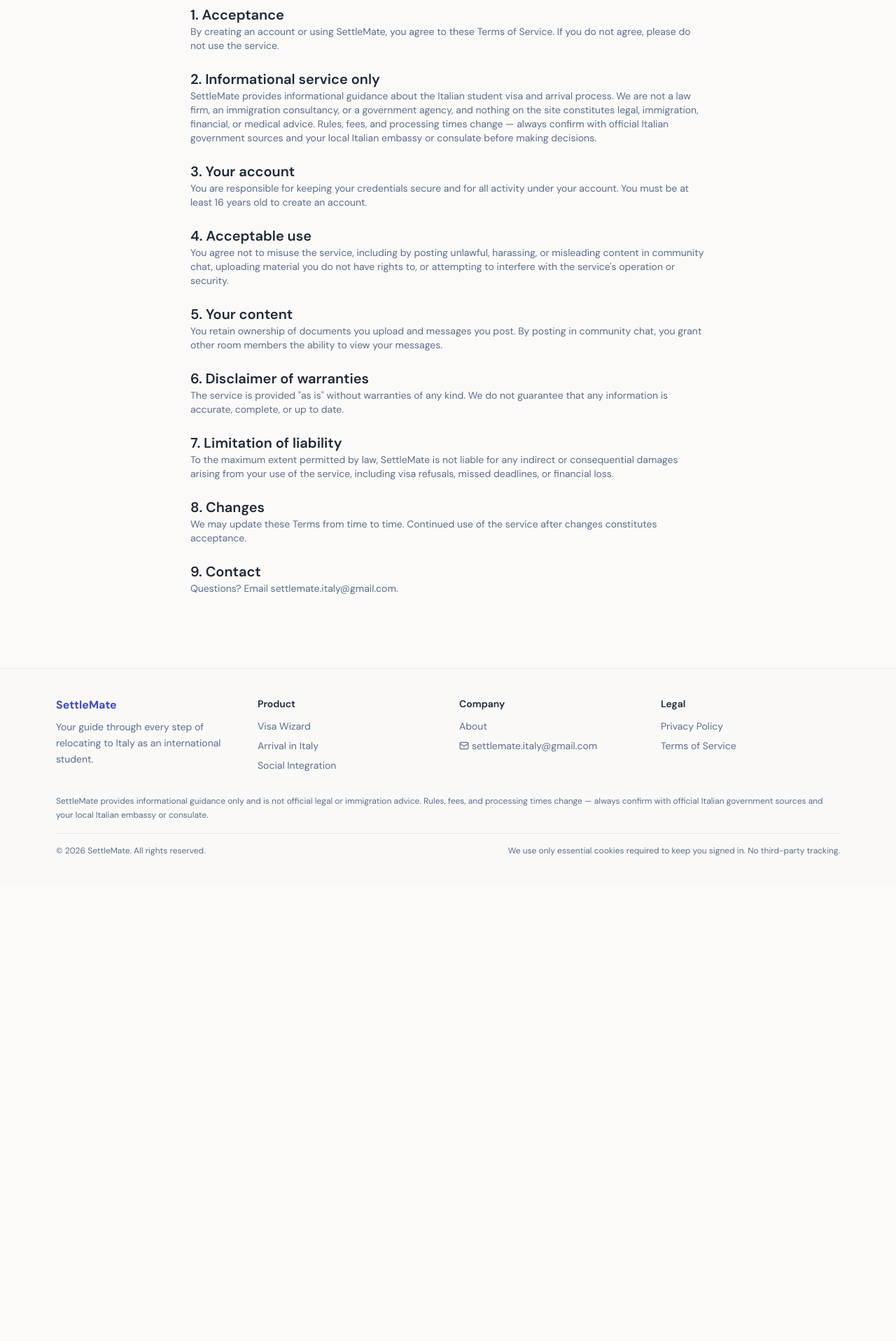
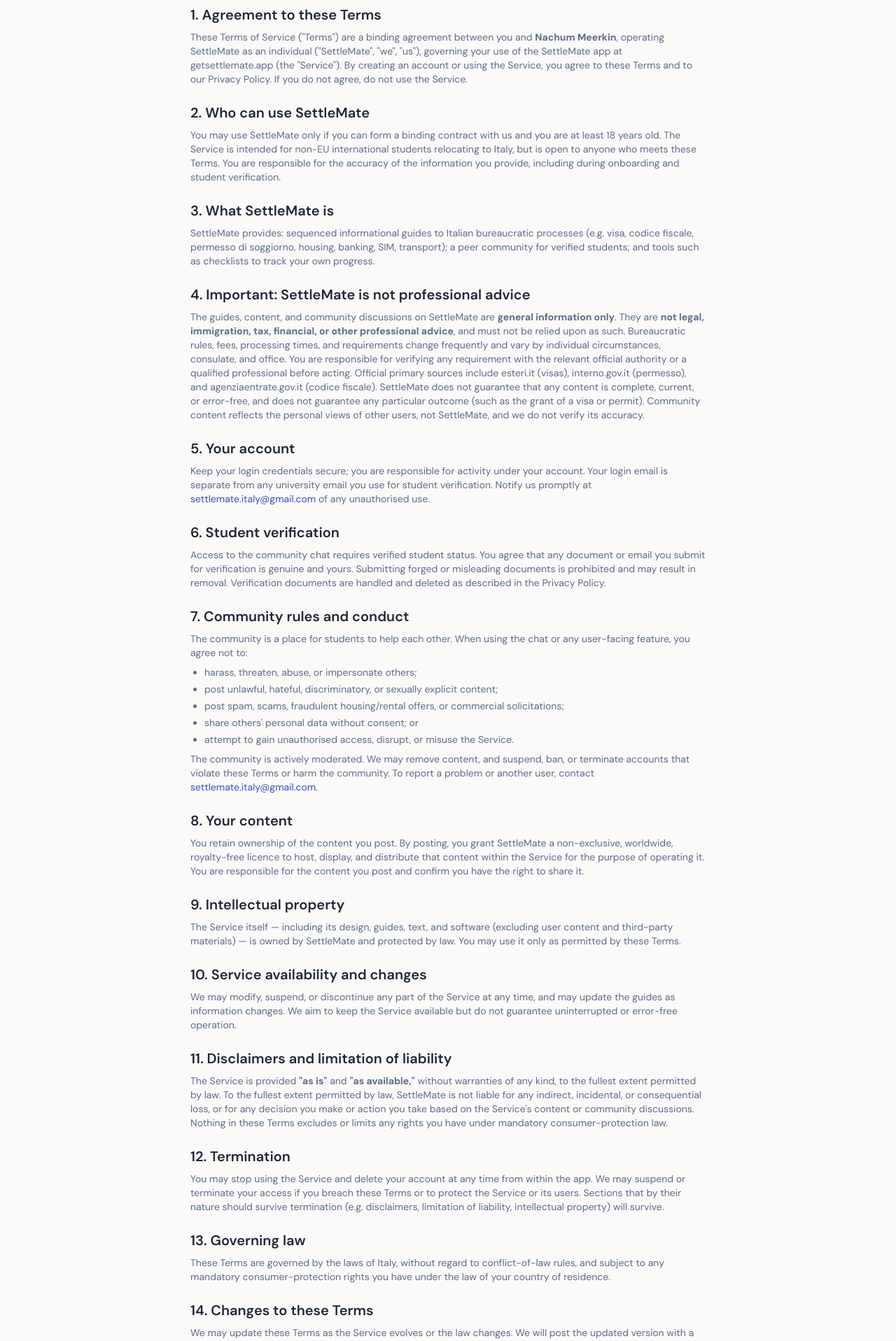
Before and after one commit to nachum1991-hash/settlemate-guide, a React (Vite) app: page /terms in a window 1280 px wide. Shown: the part 340-2257 px from the top of the page at 70% size. Before the commit the page ends 1604 px from the top, so only its background shows below. Built offline with nearby package versions, Linux system fonts and the light colour scheme.

Commit message:
Changes
Co-authored-by: nachum1991-hash <266090583+nachum1991-hash@users.noreply.github.com>

```diff
--- a/src/pages/Terms.tsx
+++ b/src/pages/Terms.tsx
@@ -1,62 +1,159 @@
 import { Navbar } from "@/components/Navbar";
-import { Footer, SUPPORT_EMAIL } from "@/components/Footer";
+import { Footer } from "@/components/Footer";
 import { Disclaimer } from "@/components/Disclaimer";
+
+const SECTIONS: { heading: string; body: React.ReactNode }[] = [
+  {
+    heading: "1. Agreement to these Terms",
+    body: (
+      <p className="text-sm text-muted-foreground">
+        These Terms of Service ("Terms") are a binding agreement between you and <strong>Nachum Meerkin</strong>, operating SettleMate as an individual ("SettleMate", "we", "us"), governing your use of the SettleMate app at getsettlemate.app (the "Service"). By creating an account or using the Service, you agree to these Terms and to our Privacy Policy. If you do not agree, do not use the Service.
+      </p>
+    ),
+  },
+  {
+    heading: "2. Who can use SettleMate",
+    body: (
+      <p className="text-sm text-muted-foreground">
+        You may use SettleMate only if you can form a binding contract with us and you are at least 18 years old. The Service is intended for non-EU international students relocating to Italy, but is open to anyone who meets these Terms. You are responsible for the accuracy of the information you provide, including during onboarding and student verification.
+      </p>
+    ),
+  },
+  {
+    heading: "3. What SettleMate is",
+    body: (
+      <p className="text-sm text-muted-foreground">
+        SettleMate provides: sequenced informational guides to Italian bureaucratic processes (e.g. visa, codice fiscale, permesso di soggiorno, housing, banking, SIM, transport); a peer community for verified students; and tools such as checklists to track your own progress.
+      </p>
+    ),
+  },
+  {
+    heading: "4. Important: SettleMate is not professional advice",
+    body: (
+      <p className="text-sm text-muted-foreground">
+        The guides, content, and community discussions on SettleMate are <strong>general information only</strong>. They are <strong>not legal, immigration, tax, financial, or other professional advice</strong>, and must not be relied upon as such. Bureaucratic rules, fees, processing times, and requirements change frequently and vary by individual circumstances, consulate, and office. You are responsible for verifying any requirement with the relevant official authority or a qualified professional before acting. Official primary sources include esteri.it (visas), interno.gov.it (permesso), and agenziaentrate.gov.it (codice fiscale). SettleMate does not guarantee that any content is complete, current, or error-free, and does not guarantee any particular outcome (such as the grant of a visa or permit). Community content reflects the personal views of other users, not SettleMate, and we do not verify its accuracy.
+      </p>
+    ),
+  },
+  {
+    heading: "5. Your account",
+    body: (
+      <p className="text-sm text-muted-foreground">
+        Keep your login credentials secure; you are responsible for activity under your account. Your login email is separate from any university email you use for student verification. Notify us promptly at <a href="mailto:settlemate.italy@gmail.com" className="text-primary hover:underline">settlemate.italy@gmail.com</a> of any unauthorised use.
+      </p>
+    ),
+  },
+  {
+    heading: "6. Student verification",
+    body: (
+      <p className="text-sm text-muted-foreground">
+        Access to the community chat requires verified student status. You agree that any document or email you submit for verification is genuine and yours. Submitting forged or misleading documents is prohibited and may result in removal. Verification documents are handled and deleted as described in the Privacy Policy.
+      </p>
+    ),
+  },
+  {
+    heading: "7. Community rules and conduct",
+    body: (
+      <>
+        <p className="text-sm text-muted-foreground">
+          The community is a place for students to help each other. When using the chat or any user-facing feature, you agree not to:
+        </p>
+        <ul className="list-disc pl-5 space-y-1 text-sm text-muted-foreground">
+          <li>harass, threaten, abuse, or impersonate others;</li>
+          <li>post unlawful, hateful, discriminatory, or sexually explicit content;</li>
+          <li>post spam, scams, fraudulent housing/rental offers, or commercial solicitations;</li>
+          <li>share others' personal data without consent; or</li>
+          <li>attempt to gain unauthorised access, disrupt, or misuse the Service.</li>
+        </ul>
+        <p className="text-sm text-muted-foreground">
+          The community is actively moderated. We may remove content, and suspend, ban, or terminate accounts that violate these Terms or harm the community. To report a problem or another user, contact <a href="mailto:settlemate.italy@gmail.com" className="text-primary hover:underline">settlemate.italy@gmail.com</a>.
+        </p>
+      </>
+    ),
+  },
+  {
+    heading: "8. Your content",
+    body: (
+      <p className="text-sm text-muted-foreground">
+        You retain ownership of the content you post. By posting, you grant SettleMate a non-exclusive, worldwide, royalty-free licence to host, display, and distribute that content within the Service for the purpose of operating it. You are responsible for the content you post and confirm you have the right to share it.
+      </p>
+    ),
+  },
+  {
+    heading: "9. Intellectual property",
+    body: (
+      <p className="text-sm text-muted-foreground">
+        The Service itself — including its design, guides, text, and software (excluding user content and third-party materials) — is owned by SettleMate and protected by law. You may use it only as permitted by these Terms.
+      </p>
+    ),
+  },
+  {
+    heading: "10. Service availability and changes",
+    body: (
+      <p className="text-sm text-muted-foreground">
+        We may modify, suspend, or discontinue any part of the Service at any time, and may update the guides as information changes. We aim to keep the Service available but do not guarantee uninterrupted or error-free operation.
+      </p>
+    ),
+  },
+  {
+    heading: "11. Disclaimers and limitation of liability",
+    body: (
+      <p className="text-sm text-muted-foreground">
+        The Service is provided <strong>"as is"</strong> and <strong>"as available,"</strong> without warranties of any kind, to the fullest extent permitted by law. To the fullest extent permitted by law, SettleMate is not liable for any indirect, incidental, or consequential loss, or for any decision you make or action you take based on the Service's content or community discussions. Nothing in these Terms excludes or limits any rights you have under mandatory consumer-protection law.
+      </p>
+    ),
+  },
+  {
+    heading: "12. Termination",
+    body: (
+      <p className="text-sm text-muted-foreground">
+        You may stop using the Service and delete your account at any time from within the app. We may suspend or terminate your access if you breach these Terms or to protect the Service or its users. Sections that by their nature should survive termination (e.g. disclaimers, limitation of liability, intellectual property) will survive.
+      </p>
+    ),
+  },
+  {
+    heading: "13. Governing law",
+    body: (
+      <p className="text-sm text-muted-foreground">
+        These Terms are governed by the laws of Italy, without regard to conflict-of-law rules, and subject to any mandatory consumer-protection rights you have under the law of your country of residence.
+      </p>
+    ),
+  },
+  {
+    heading: "14. Changes to these Terms",
+    body: (
+      <p className="text-sm text-muted-foreground">
+        We may update these Terms as the Service evolves or the law changes. We will post the updated version with a new "Last updated" date and, for material changes, notify you in the app or by email. Continued use after changes means you accept them.
+      </p>
+    ),
+  },
+  {
+    heading: "15. Contact",
+    body: (
+      <p className="text-sm text-muted-foreground">
+        Questions about these Terms: <a href="mailto:settlemate.italy@gmail.com" className="text-primary hover:underline">settlemate.italy@gmail.com</a>
+      </p>
+    ),
+  },
+];
 
 const Terms = () => {
   return (
     <div className="min-h-screen flex flex-col bg-background">
       <Navbar />
       <main className="flex-1 container mx-auto max-w-3xl px-4 py-10 sm:py-14">
-        <h1 className="text-3xl sm:text-4xl font-bold text-foreground mb-2">Terms of Service</h1>
-        <p className="text-sm text-muted-foreground mb-8">Last updated: {new Date().toLocaleDateString("en-GB", { year: "numeric", month: "long", day: "numeric" })}</p>
+        <h1 className="text-3xl sm:text-4xl font-bold text-foreground mb-2">SettleMate — Terms of Service</h1>
+        <p className="text-sm text-muted-foreground mb-8">Effective date: 30 June 2026 · Last updated: 2 July 2026</p>
 
         <Disclaimer className="mb-8" />
 
         <div className="space-y-6 text-foreground">
-          <section>
-            <h2 className="text-xl font-semibold">1. Acceptance</h2>
-            <p className="text-sm text-muted-foreground">By creating an account or using SettleMate, you agree to these Terms of Service. If you do not agree, please do not use the service.</p>
-          </section>
-
-          <section>
-            <h2 className="text-xl font-semibold">2. Informational service only</h2>
-            <p className="text-sm text-muted-foreground">SettleMate provides informational guidance about the Italian student visa and arrival process. We are not a law firm, an immigration consultancy, or a government agency, and nothing on the site constitutes legal, immigration, financial, or medical advice. Rules, fees, and processing times change — always confirm with official Italian government sources and your local Italian embassy or consulate before making decisions.</p>
-          </section>
-
-          <section>
-            <h2 className="text-xl font-semibold">3. Your account</h2>
-            <p className="text-sm text-muted-foreground">You are responsible for keeping your credentials secure and for all activity under your account. You must be at least 16 years old to create an account.</p>
-          </section>
-
-          <section>
-            <h2 className="text-xl font-semibold">4. Acceptable use</h2>
-            <p className="text-sm text-muted-foreground">You agree not to misuse the service, including by posting unlawful, harassing, or misleading content in community chat, uploading material you do not have rights to, or attempting to interfere with the service's operation or security.</p>
-          </section>
-
-          <section>
-            <h2 className="text-xl font-semibold">5. Your content</h2>
-            <p className="text-sm text-muted-foreground">You retain ownership of documents you upload and messages you post. By posting in community chat, you grant other room members the ability to view your messages.</p>
-          </section>
-
-          <section>
-            <h2 className="text-xl font-semibold">6. Disclaimer of warranties</h2>
-            <p className="text-sm text-muted-foreground">The service is provided "as is" without warranties of any kind. We do not guarantee that any information is accurate, complete, or up to date.</p>
-          </section>
-
-          <section>
-            <h2 className="text-xl font-semibold">7. Limitation of liability</h2>
-            <p className="text-sm text-muted-foreground">To the maximum extent permitted by law, SettleMate is not liable for any indirect or consequential damages arising from your use of the service, including visa refusals, missed deadlines, or financial loss.</p>
-          </section>
-
-          <section>
-            <h2 className="text-xl font-semibold">8. Changes</h2>
-            <p className="text-sm text-muted-foreground">We may update these Terms from time to time. Continued use of the service after changes constitutes acceptance.</p>
-          </section>
-
-          <section>
-            <h2 className="text-xl font-semibold">9. Contact</h2>
-            <p className="text-sm text-muted-foreground">Questions? Email {SUPPORT_EMAIL}.</p>
-          </section>
+          {SECTIONS.map((s) => (
+            <section key={s.heading} className="space-y-2">
+              <h2 className="text-xl font-semibold">{s.heading}</h2>
+              {s.body}
+            </section>
+          ))}
         </div>
       </main>
       <Footer />
```
